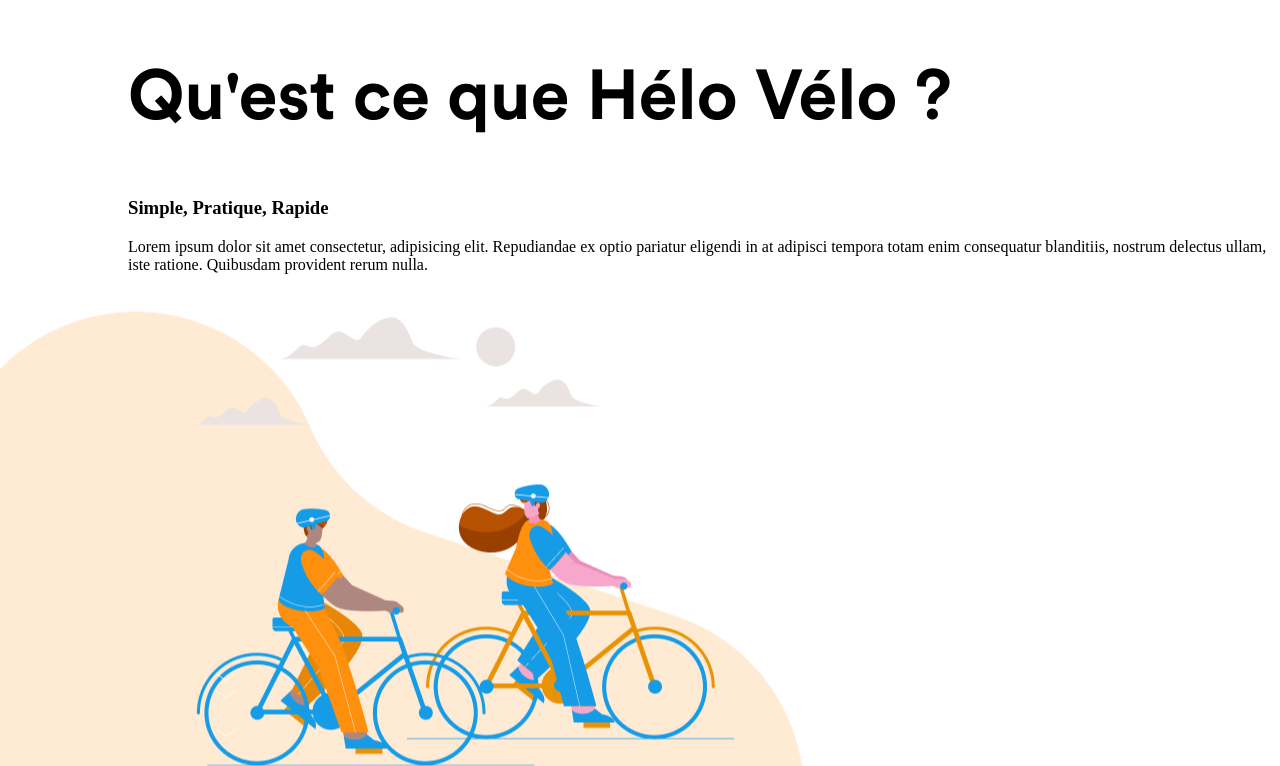
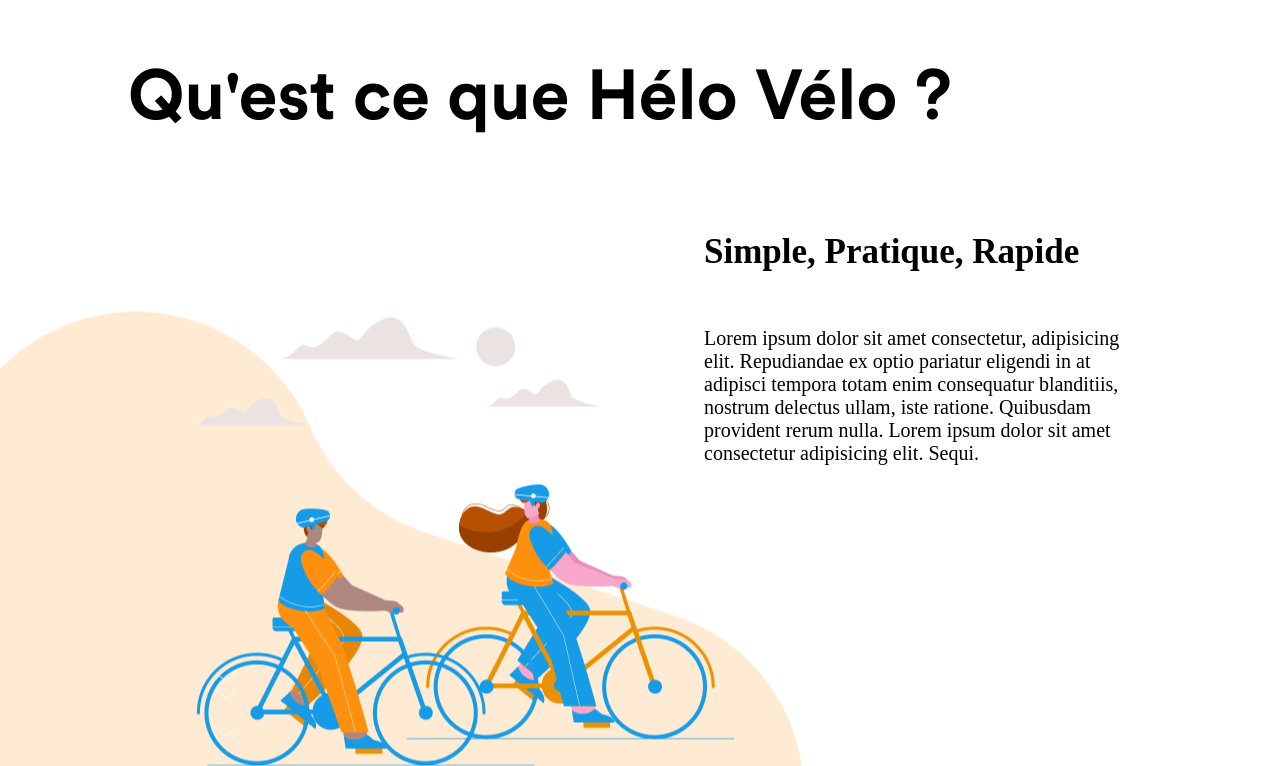
Before and after one commit to AmeKishibe/HeloVelo, a plain HTML site: page index.html in a window 1280 px wide. Shown: the part 1720-2486 px from the top of the page. Drawn offline with Linux system fonts and the light colour scheme; a web font is replaced by a local one.

Commit message:
def helo velo desktop + responsive

```diff
--- a/index.html
+++ b/index.html
@@ -52,11 +52,15 @@
     <section id="def__sectionID" class="def__section">
         <h2>Qu'est ce que Hélo Vélo ?</h2>
         <div class="def__section--paragraph">
-            <h3>Simple, Pratique, Rapide</h3>
-            <p>Lorem ipsum dolor sit amet consectetur, adipisicing elit. Repudiandae ex optio pariatur eligendi in at
+
+            <div class="def__section--paragraph--P">
+                <h3>Simple, Pratique, Rapide</h3>
+                <p>Lorem ipsum dolor sit amet consectetur, adipisicing elit. Repudiandae ex optio pariatur eligendi in at
                 adipisci tempora totam enim consequatur blanditiis, nostrum delectus ullam, iste ratione. Quibusdam
-                provident rerum nulla.</p>
-        </div>
+                provident rerum nulla.
+            Lorem ipsum dolor sit amet consectetur adipisicing elit. Sequi.</p>
+            </div>
+            </div>
     </section>
 
 
--- a/style/index.css
+++ b/style/index.css
@@ -61,6 +61,9 @@ h2{
     flex-direction: column;
 }
 
+.def__section{
+    gap:50vw;
+}
 
 .def__section--paragraph{
     height: 1084px;
@@ -75,16 +78,23 @@ h2{
 }
 
 .def__section--paragraph p{
-    margin-left: 10vw;
+    font-family:"Gallant";
+    font-size: 20px;
 }
 .def__section--paragraph h3{
-    margin-left: 10vw;
+    font-family: "Gallant";
+    font-weight: bold;
+    font-size: 35px;
 }
 
 
-
-
-
+.def__section--paragraph--P {
+    margin-left: 55vw;
+    margin-right: 10vw;
+    display: flex;
+    flex-direction: column;
+    justify-content: flex-end;
+}
 
 
 @media screen and (max-width: 500px) {
@@ -117,7 +127,8 @@ h2{
 
     }
     section{
-        margin-left: 2vh;
+        margin-left: 7vw;
+        margin-right: 5vw;
 
     }
     h2{
@@ -127,4 +138,18 @@ h2{
         margin-top: 3vh;
     }
 
+    .def__section{
+        margin-left: 0;
+
+    }
+    .def__section--paragraph{
+        background-size: 75% ;
+    }
+    .def__section--paragraph--P{
+        margin-left: 7vw;
+        margin-right: 7vw;
+    }
+    .def__section--paragraph--P h3{
+        font-size: 32px;
+    }
   }
```
